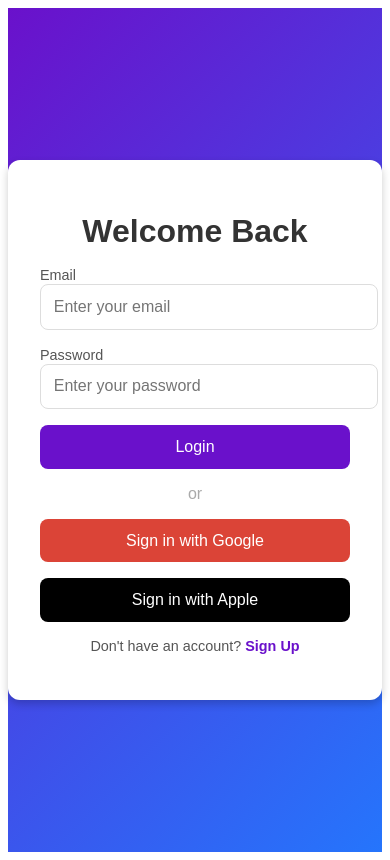
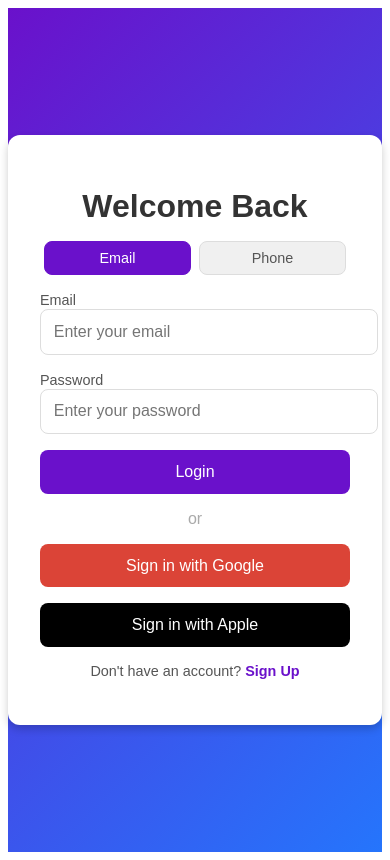
Before and after one commit to vilarj/fin-analytics-be, a Next.js app: page /login in a window 390 px wide. Built offline with nearby package versions, Linux system fonts and the light colour scheme.

Commit message:
Supporting phone number as a login mechanism + styling

```diff
--- a/src/app/login/page.tsx
+++ b/src/app/login/page.tsx
@@ -4,23 +4,29 @@ import { useState } from "react";
 import styles from "../styles/login.module.css";
 
 export default function LoginPage() {
+  const [loginMethod, setLoginMethod] = useState<"email" | "phone">("email");
   const [email, setEmail] = useState("");
+  const [phone, setPhone] = useState("");
   const [password, setPassword] = useState("");
 
   const handleSubmit = (e: React.FormEvent) => {
     e.preventDefault();
+    if (loginMethod === "email") {
       console.log("Email:", email);
       console.log("Password:", password);
+    } else {
+      console.log("Phone:", phone);
+    }
   };
 
   const handleGoogleLogin = () => {
+    // TODO: Implement integration with 3rd party
     console.log("Google Login triggered");
-    // Replace with logic to call your backend
   };
 
   const handleAppleLogin = () => {
+    // TODO: Implement integration with 3rd party
     console.log("Apple Login triggered");
-    // Replace with logic to call your backend
   };
 
   return (
@@ -28,6 +34,31 @@ export default function LoginPage() {
       <div className={styles.card}>
         <h1 className={styles.title}>Welcome Back</h1>
         <form onSubmit={handleSubmit} className={styles.form}>
+          {/* Toggle Between Email and Phone */}
+          <div className={styles.toggleGroup}>
+            <button
+              type="button"
+              className={`${styles.toggleButton} ${
+                loginMethod === "email" ? styles.activeToggle : ""
+              }`}
+              onClick={() => setLoginMethod("email")}
+            >
+              Email
+            </button>
+            <button
+              type="button"
+              className={`${styles.toggleButton} ${
+                loginMethod === "phone" ? styles.activeToggle : ""
+              }`}
+              onClick={() => setLoginMethod("phone")}
+            >
+              Phone
+            </button>
+          </div>
+
+          {/* Email Login Form */}
+          {loginMethod === "email" && (
+            <>
               <div className={styles.inputGroup}>
                 <label htmlFor="email" className={styles.label}>
                   Email
@@ -56,11 +87,37 @@ export default function LoginPage() {
                   required
                 />
               </div>
+            </>
+          )}
+
+          {/* Phone Login Form */}
+          {loginMethod === "phone" && (
+            <div className={styles.inputGroup}>
+              <label htmlFor="phone" className={styles.label}>
+                Phone Number
+              </label>
+              <input
+                type="tel"
+                id="phone"
+                className={styles.input}
+                value={phone}
+                onChange={(e) => setPhone(e.target.value)}
+                placeholder="Enter your phone number"
+                required
+              />
+            </div>
+          )}
+
+          {/* Submit Button */}
           <button type="submit" className={styles.button}>
-            Login
+            {loginMethod === "email" ? "Login" : "Continue"}
           </button>
         </form>
+
+        {/* Divider */}
         <div className={styles.divider}>or</div>
+
+        {/* Social Login Options */}
         <div className={styles.socialLogin}>
           <button
             onClick={handleGoogleLogin}
@@ -75,12 +132,16 @@ export default function LoginPage() {
             Sign in with Apple
           </button>
         </div>
+
+        {/* Footer */}
+        {loginMethod === "email" && (
           <p className={styles.footer}>
-          Don't have an account?{" "}
+            Don&apos;t have an account?{" "}
             <a href="/signup" className={styles.link}>
               Sign Up
             </a>
           </p>
+        )}
       </div>
     </div>
   );
--- a/src/app/styles/login.module.css
+++ b/src/app/styles/login.module.css
@@ -112,3 +112,33 @@
 .link:hover {
   text-decoration: underline;
 }
+
+/* Toggle Group */
+.toggleGroup {
+  display: flex;
+  justify-content: space-between;
+  margin-bottom: 1rem;
+}
+
+.toggleButton {
+  flex: 1;
+  padding: 0.5rem;
+  background: #f0f0f0;
+  border: 1px solid #ddd;
+  color: #555;
+  font-size: 0.9rem;
+  cursor: pointer;
+  border-radius: 8px;
+  margin: 0 0.25rem;
+  transition: background 0.3s, color 0.3s;
+}
+
+.toggleButton:hover {
+  background: #eee;
+}
+
+.activeToggle {
+  background: #6a11cb;
+  color: white;
+  border: 1px solid #6a11cb;
+}
```
Lines whose indentation alone changed are shown as unchanged.
